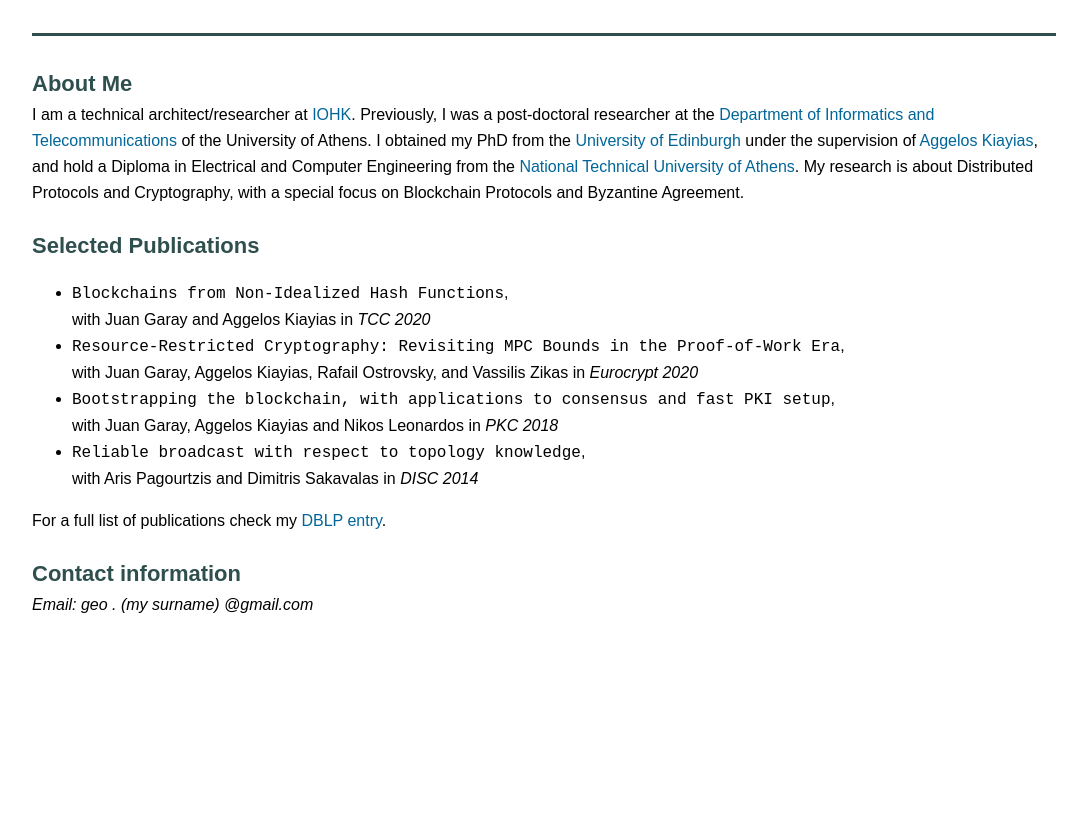
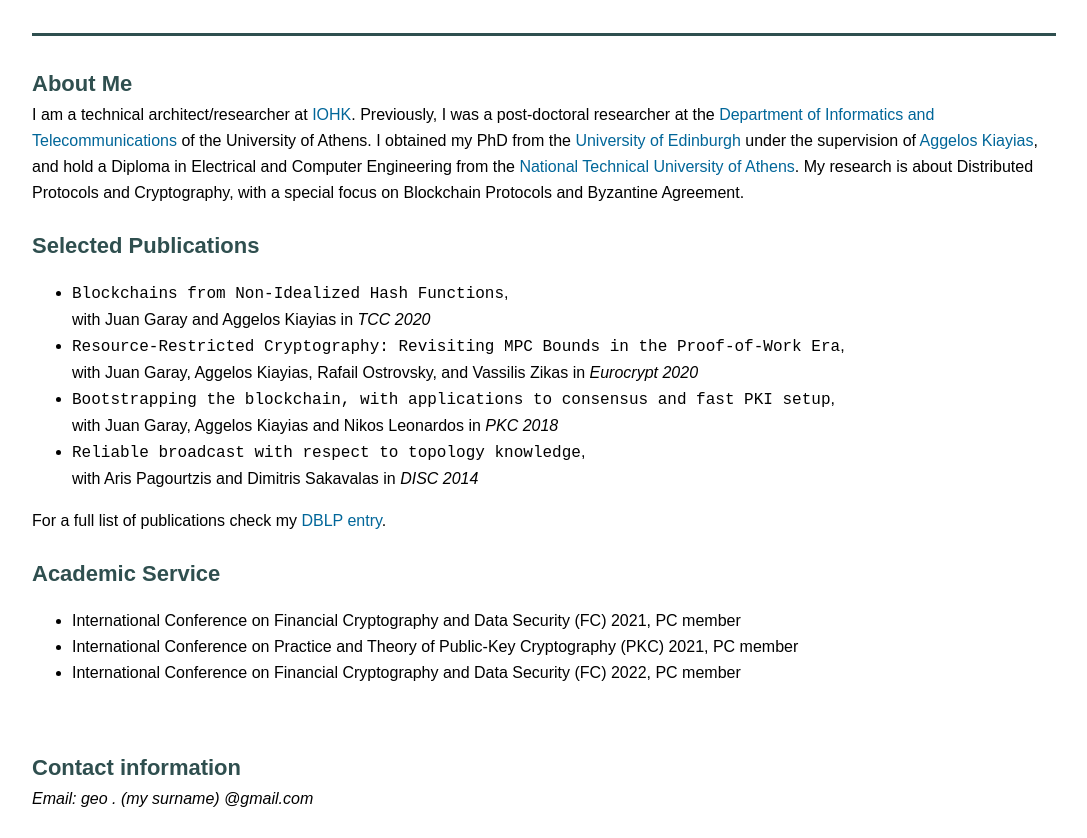
Before and after one commit to pagio/pagio.github.io, a plain HTML site: page index.html in a window 1280 px wide. Shown: the part 207-1045 px from the top of the page, without its empty margins (96-1183 px from the left). Before the commit the page ends 851 px from the top, so only its background shows below. Drawn offline with Linux system fonts and the light colour scheme.

Commit message:
reviewing

```diff
--- a/index.html
+++ b/index.html
@@ -38,7 +38,18 @@ My research is about Distributed Protocols and Cryptography, with a special focu
 		   with Aris Pagourtzis and Dimitris Sakavalas in <em>DISC 2014</em> </li>
     </ul>
     For a full list of publications check my <a href="https://dblp.uni-trier.de/pers/p/Panagiotakos:Giorgos.html">DBLP entry</a>.
+
     <br><br>
+
+    <h2>Academic Service</h2>
+    <ul>
+	    <li>International Conference on Financial Cryptography and Data Security (FC) 2021, PC member </li>
+	    <li>International Conference on Practice and Theory of Public-Key Cryptography (PKC) 2021, PC member </li>
+	    <li>International Conference on Financial Cryptography and Data Security (FC) 2022, PC member </li>
+    </ul>
+
+    <br><br>
+
     <h2>Contact information</h2>
     <div class="content">
       <address>
```
